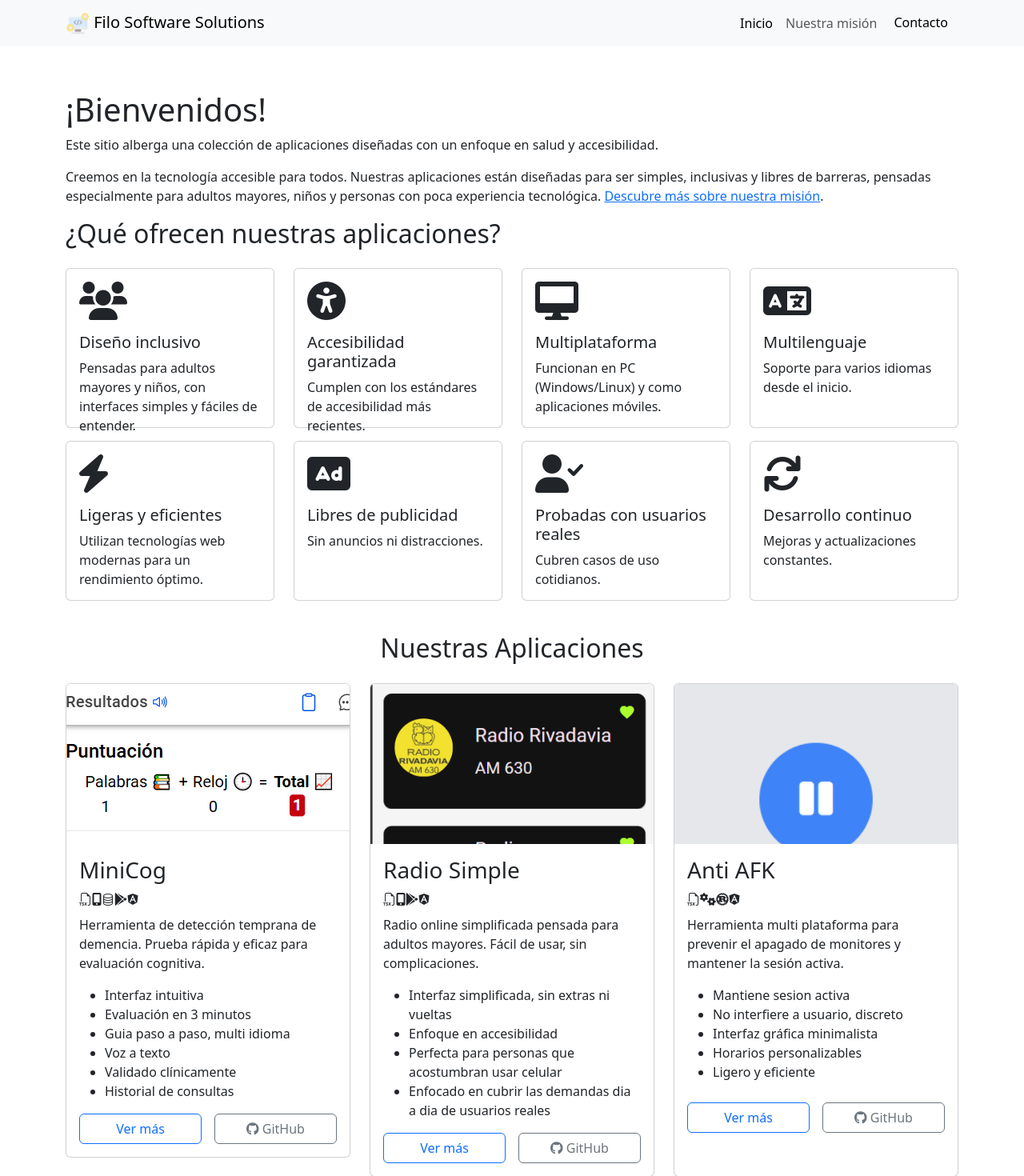
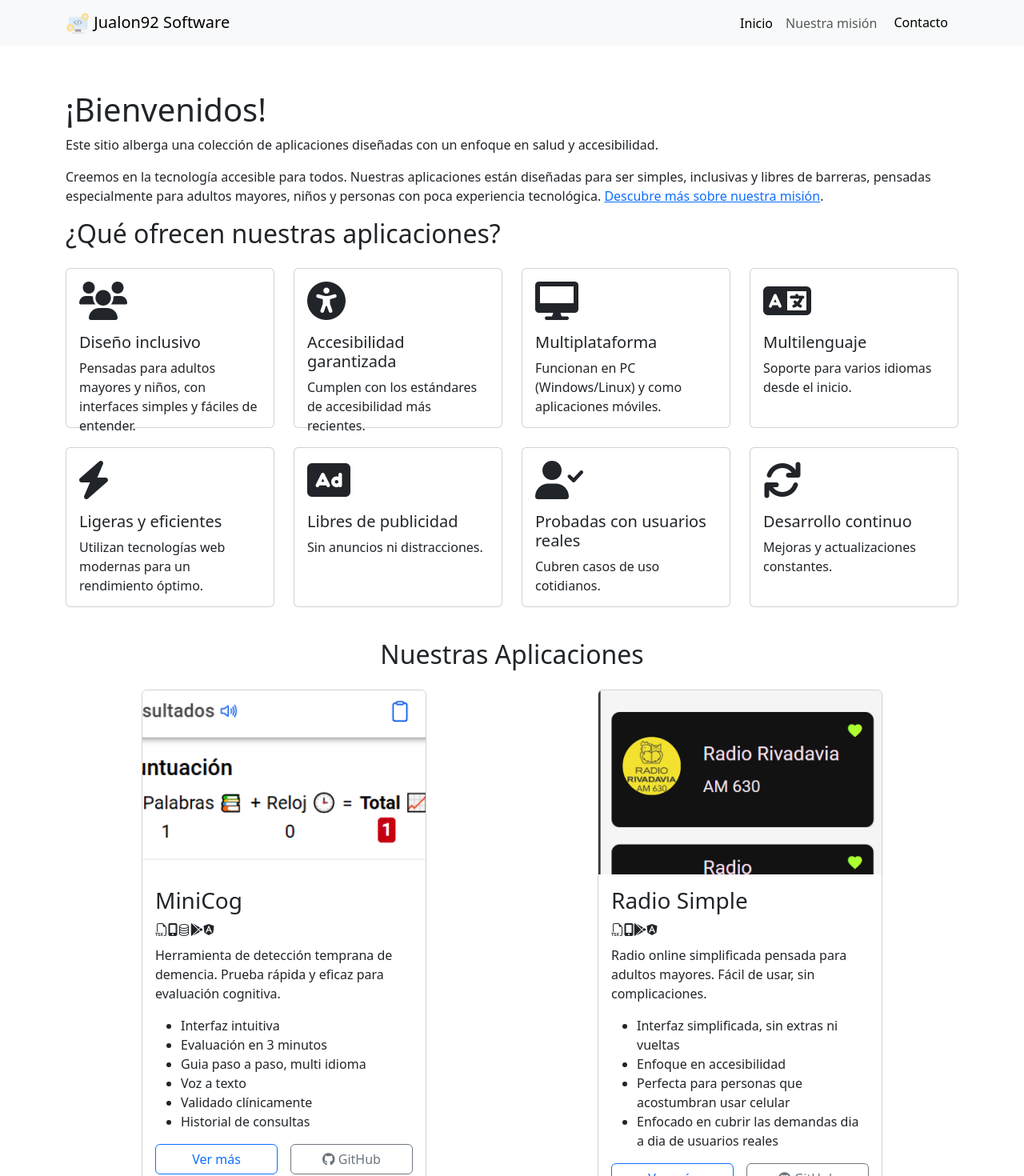
Before and after one commit to jualon92/software-services-portfolio, an Angular app: page /software-services-portfolio/ in a window 1280 px wide. Shown: the top 1470 px of the page at 80% size. Built offline with nearby package versions, Linux system fonts and the light colour scheme.

Commit message:
Actualizar nombre de la empresa y ajustar estilos en la sección de inicio

```diff
--- a/src/app/header/header.component.html
+++ b/src/app/header/header.component.html
@@ -9,7 +9,7 @@
         height="30"
         class="d-inline-block align-text-top"
       >
-        Filo Software Solutions
+        Jualon92 Software
       </a>
 
       <button class="navbar-toggler"
--- a/src/app/home/home.component.html
+++ b/src/app/home/home.component.html
@@ -5,7 +5,7 @@
   <p>Creemos en la tecnología accesible para todos. Nuestras aplicaciones están diseñadas para ser simples, inclusivas y libres de barreras, pensadas especialmente para adultos mayores, niños y personas con poca experiencia tecnológica. <a [routerLink]="['/mision']">Descubre más sobre nuestra misión</a>.</p>
   <h2>¿Qué ofrecen nuestras aplicaciones?</h2>
 
-  <div class="row gy-3 py-3">
+  <div class="row gy-4 py-3">
     <!-- Card 1: Diseño inclusivo -->
     <div class="col-md-3">
 
@@ -113,7 +113,7 @@
   <div class="container">
     <h2 class="text-center mt-1 mb-3 mt-2">Nuestras Aplicaciones</h2>
 
-    <div class="row g-4 pt-2">
+    <div class="row g-4 pt-2 justify-content-around">
       <!-- MiniCog Card -->
       <div class="col-md-4">
         <div class="card h-10rem">
@@ -186,7 +186,7 @@
         </div>
       </div>
     </div>
-
+<!--
     <div class="col-md-4">
       <div class="card h-100">
         <img src="assets/images/antiafk.png" class="card-img-top"     alt="Anti AFK App">
@@ -218,7 +218,7 @@
         </div>
         </div>
       </div>
-    </div>
+    </div> -->
   </div>
 </div>
 </section>
--- a/src/app/home/home.component.scss
+++ b/src/app/home/home.component.scss
@@ -1,7 +1,7 @@
 .welcome-section {
   padding: 2rem 0;
   padding-bottom:1rem;
-  width: 71%;
+/*   width: 91%; */
 
   @media screen and (max-width: 1500px) {
     width: 100%!important;
@@ -19,7 +19,7 @@
 }
 
 .card-img-top {
-  height: 200px; // altura fija
+  height: 230px; // altura fija
   width: 100%;   // ancho completo
   object-fit: cover; // mantiene proporción
   object-position: center; // centra la imagen
```
